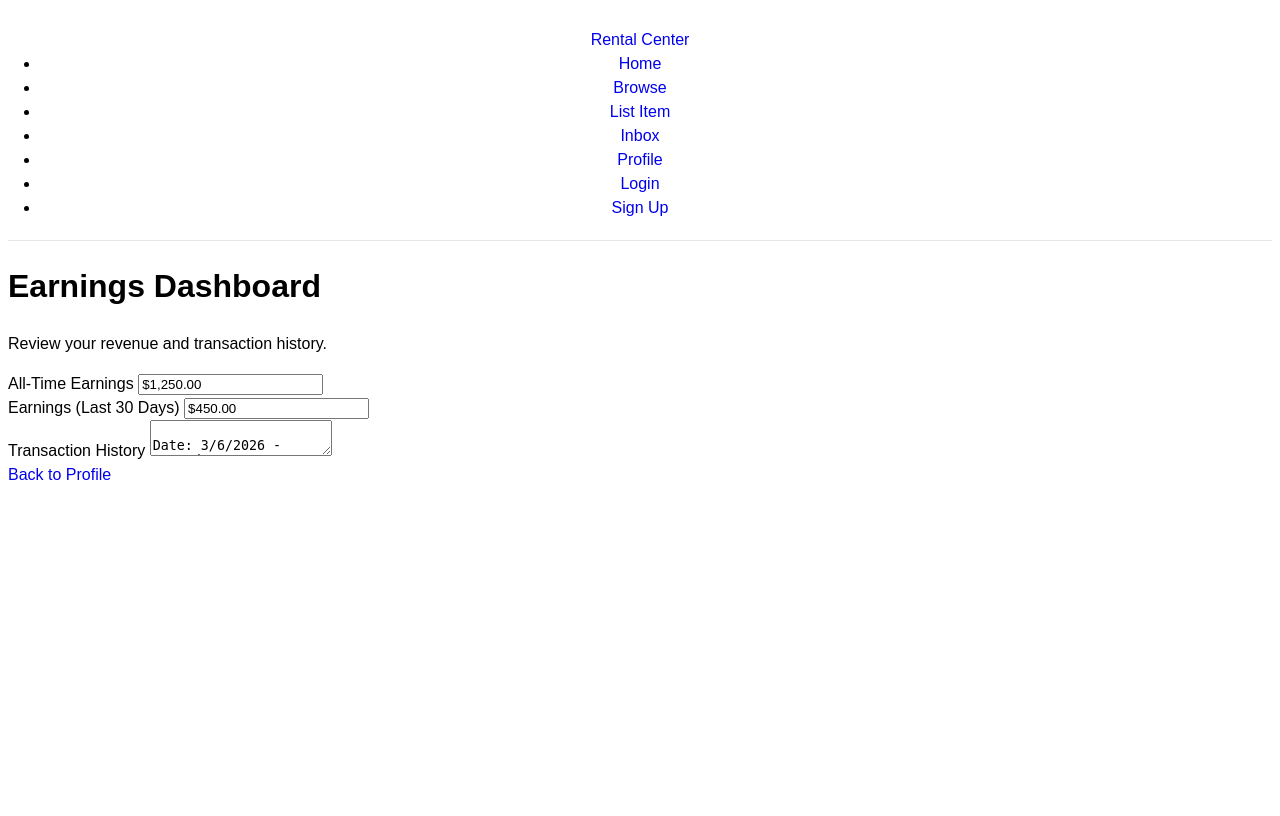
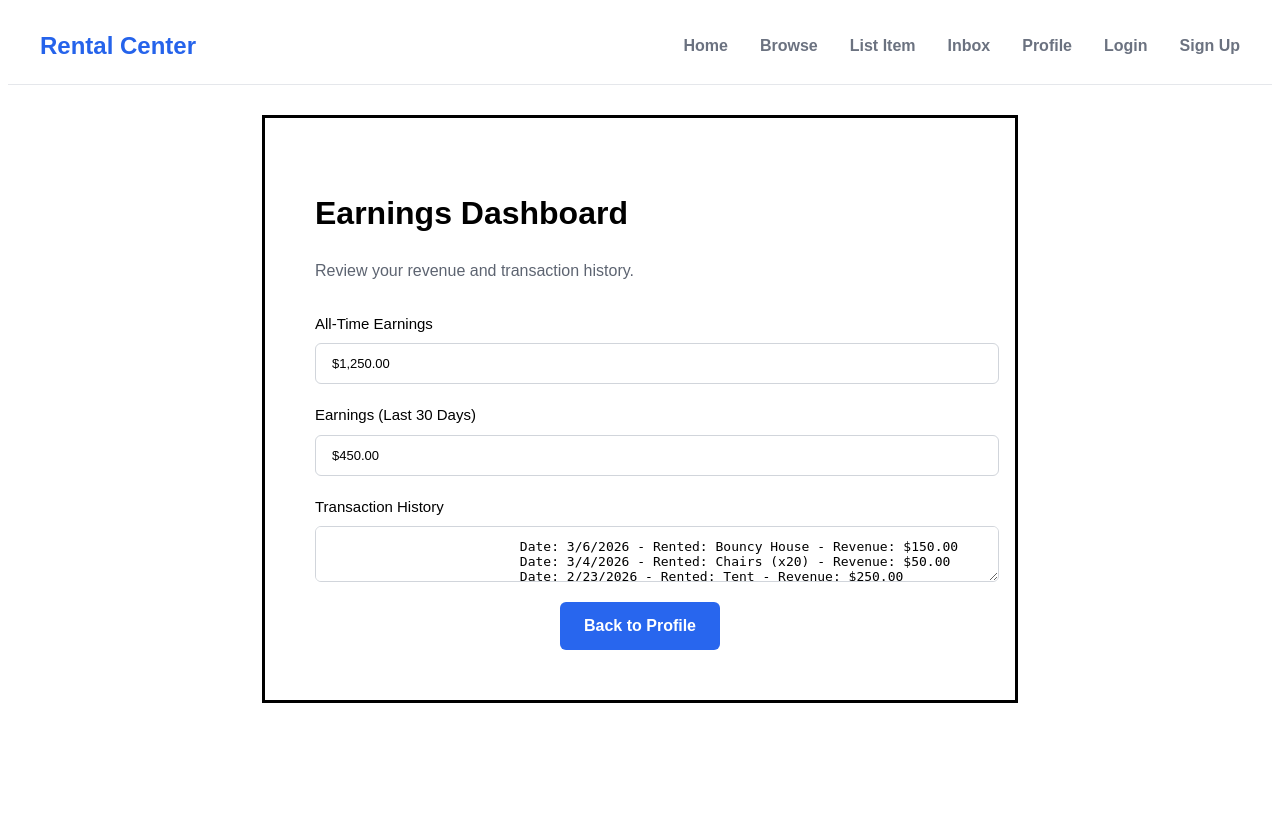
Before and after one commit to justinsimm/489_rentalwebpage, a web app: file pages/earnings.html in a window 1280 px wide. Run offline with its HTML, style and script files only (its server is not run), Linux system fonts and the light colour scheme.

Commit message:
Fixed broken pages

```diff
--- a/css/earnings.css
+++ b/css/earnings.css
@@ -29,11 +29,18 @@ body {
 
 a {
     text-decoration: none;
+    color: #000000;
+}
 
 .navContent {
+    display: flex;
+    justify-content: space-between;
+    align-items: center;
+}
+
 .btnPrimary {
-    background-color: #2563EB;
-    color: white;
+        background-color: #2563EB;
+        color: white;
 }
 
 .btnPrimary:hover {
@@ -56,7 +63,7 @@ a {
     justify-content: center;
     margin-top: 20px;
 }
-}
+
 
 .logo {
     font-size: 24px;
```
Also changed, not shown: css/rentOutForm.css (+10 -3 lines).
